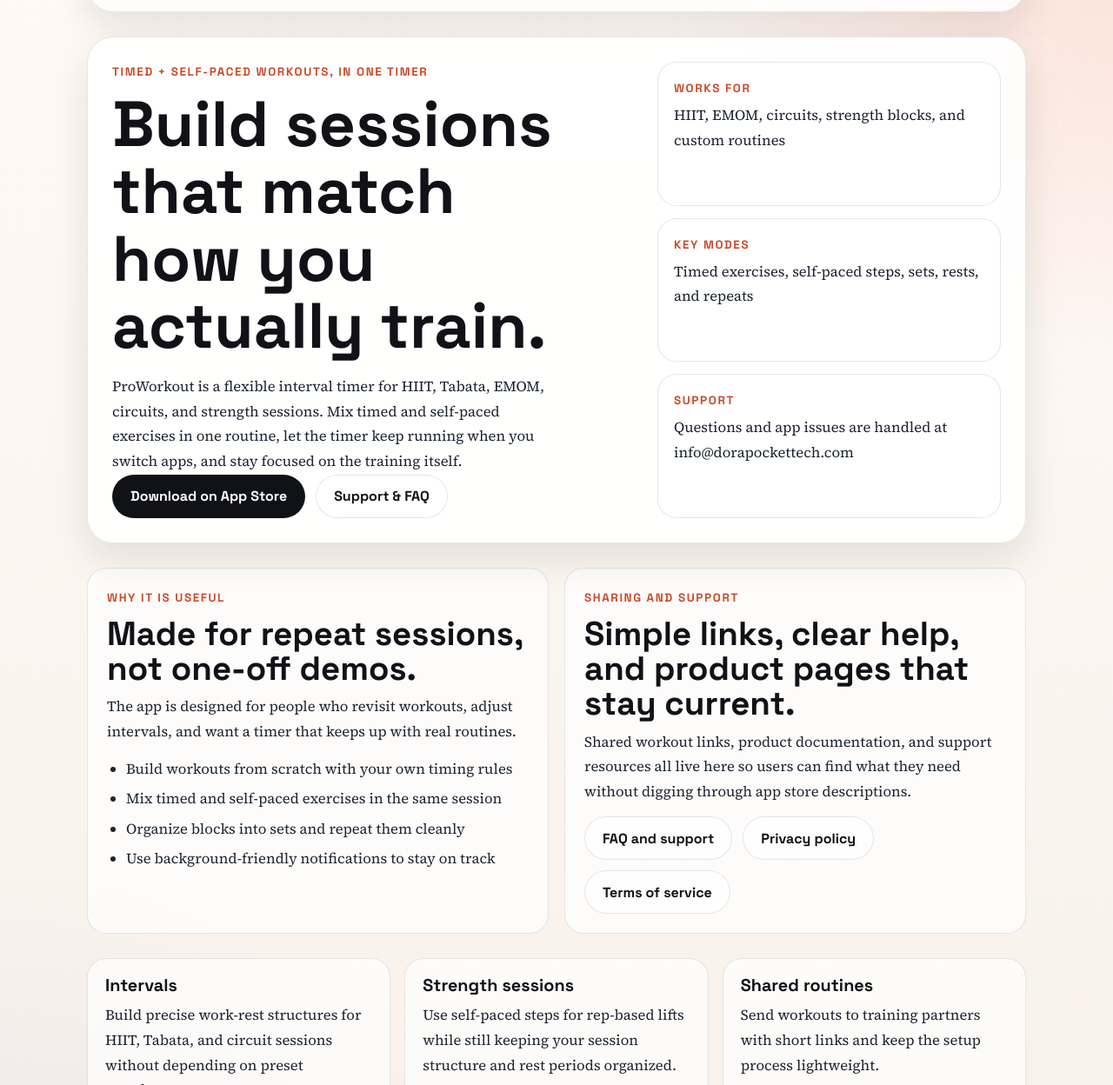
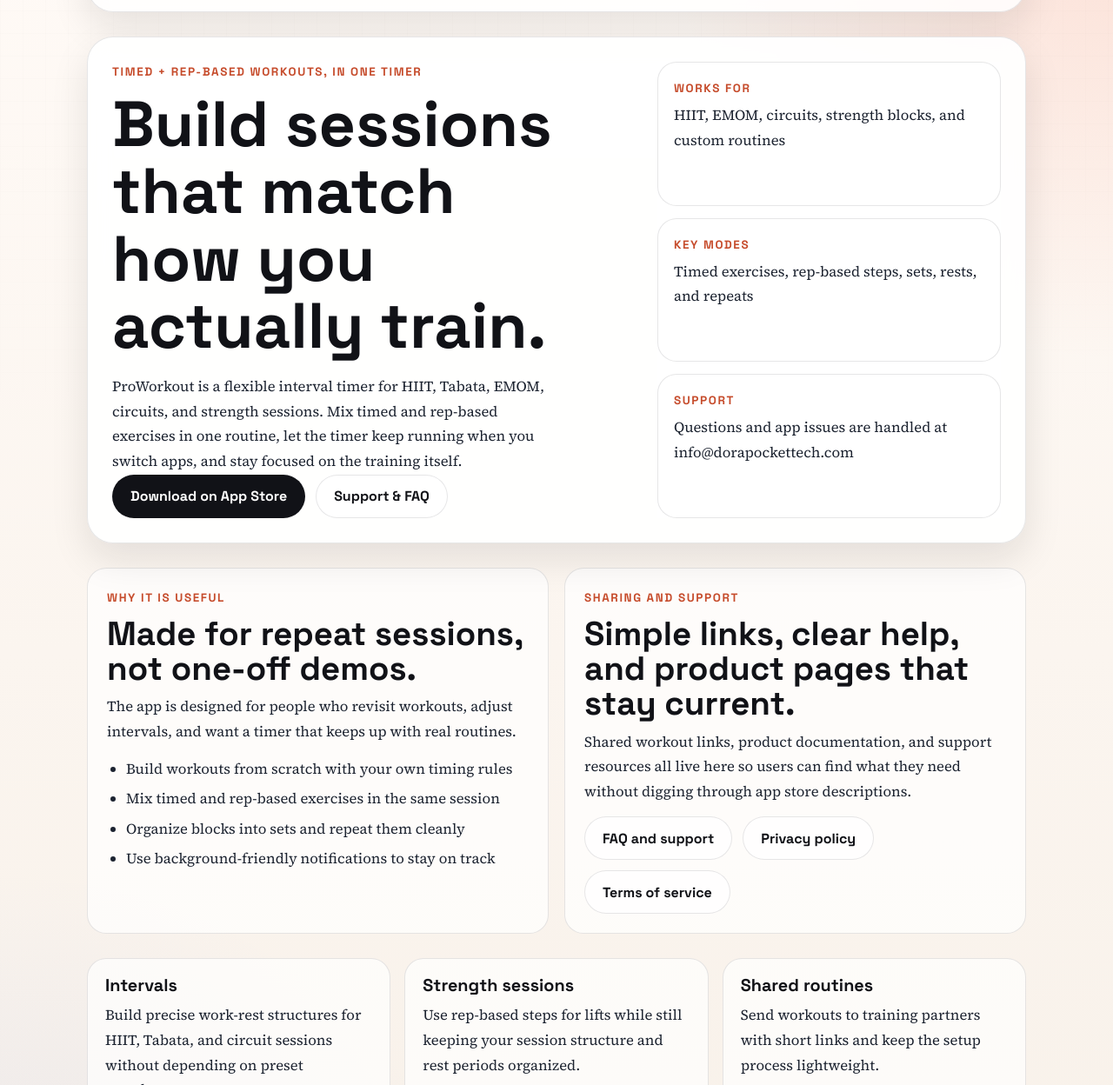
Before and after one commit to dorapocket-tech/dorapocket-tech.github.io, a plain HTML site: page pro-workout-timer/index.html in a window 1280 px wide. Shown: the part 92-1340 px from the top of the page at 87% size. Drawn offline with Linux system fonts and the light colour scheme.

Commit message:
Replace self paced with rep-based

```diff
--- a/pro-workout-timer/index.html
+++ b/pro-workout-timer/index.html
@@ -6,7 +6,7 @@
     <title>ProWorkout: Interval Timer | Dorapocket Tech</title>
     <meta
       name="description"
-      content="ProWorkout: Interval Timer is a flexible workout timer for HIIT, Tabata, EMOM, circuits, and self-paced training sessions."
+      content="ProWorkout: Interval Timer is a flexible workout timer for HIIT, Tabata, EMOM, circuits, and rep-based training sessions."
     />
     <link rel="icon" href="icon.png" />
     <link rel="apple-touch-icon" href="icon.png" />
@@ -42,11 +42,11 @@
       <main>
         <section class="content-card hero">
           <div class="hero-copy">
-            <p class="eyebrow">Timed + self-paced workouts, in one timer</p>
+            <p class="eyebrow">Timed + rep-based workouts, in one timer</p>
             <h1>Build sessions that match how you actually train.</h1>
             <p class="lead">
               ProWorkout is a flexible interval timer for HIIT, Tabata, EMOM,
-              circuits, and strength sessions. Mix timed and self-paced
+              circuits, and strength sessions. Mix timed and rep-based
               exercises in one routine, let the timer keep running when you
               switch apps, and stay focused on the training itself.
             </p>
@@ -63,7 +63,7 @@
             </div>
             <div class="panel">
               <p class="mini-label">Key modes</p>
-              <p>Timed exercises, self-paced steps, sets, rests, and repeats</p>
+              <p>Timed exercises, rep-based steps, sets, rests, and repeats</p>
             </div>
             <div class="panel">
               <p class="mini-label">Support</p>
@@ -82,7 +82,7 @@
             </p>
             <ul>
               <li>Build workouts from scratch with your own timing rules</li>
-              <li>Mix timed and self-paced exercises in the same session</li>
+              <li>Mix timed and rep-based exercises in the same session</li>
               <li>Organize blocks into sets and repeat them cleanly</li>
               <li>Use background-friendly notifications to stay on track</li>
             </ul>
@@ -115,7 +115,7 @@
           <article class="stat-card">
             <h3>Strength sessions</h3>
             <p>
-              Use self-paced steps for rep-based lifts while still keeping your
+              Use rep-based steps for lifts while still keeping your
               session structure and rest periods organized.
             </p>
           </article>
```
Also changed, not shown: index.html (+2 -2 lines), pro-workout-timer/support.html (+2 -2 lines).
